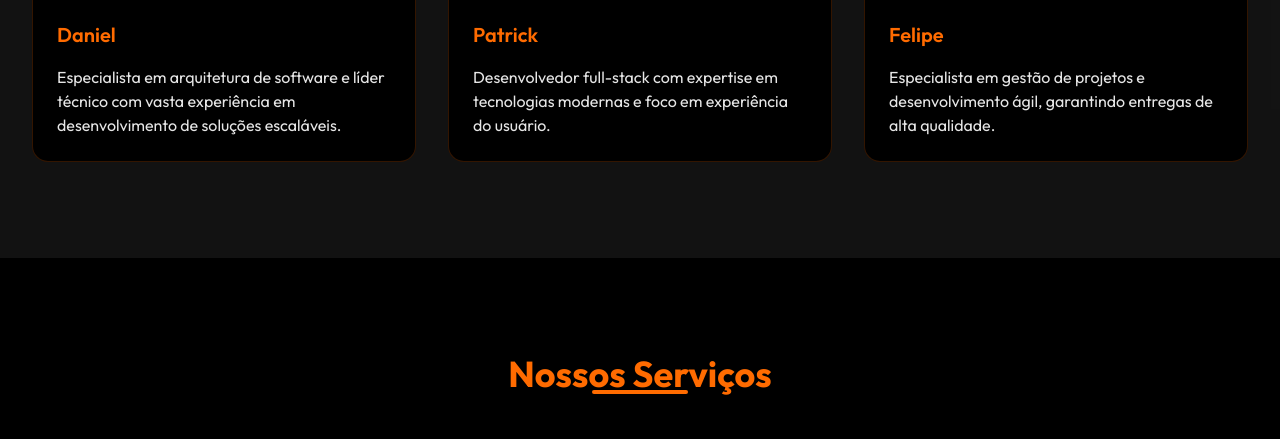
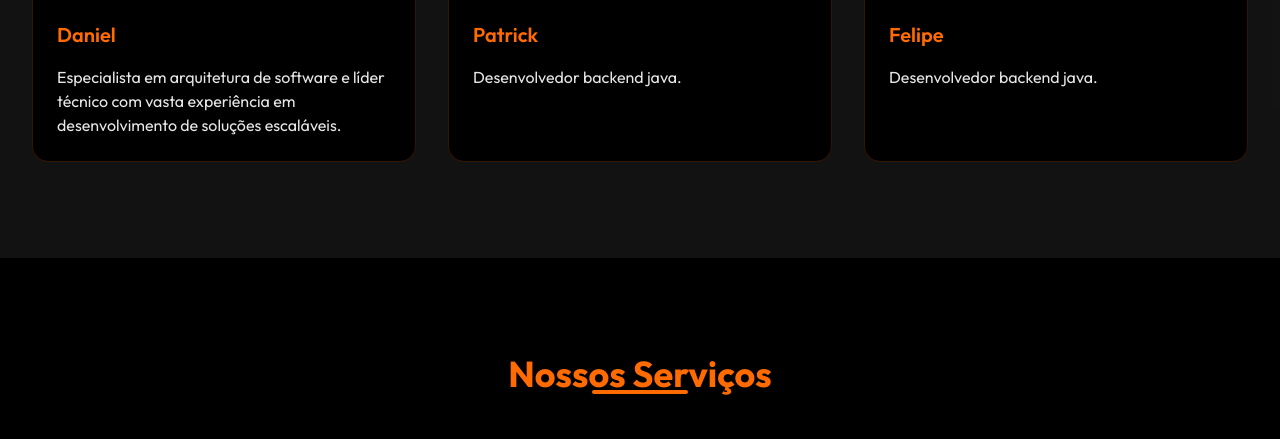
Before and after one commit to danmakowiesky/site-threadtec, a website built with Vite: page index.html in a window 1280 px wide. Shown: the part 1416-1855 px from the top of the page. Built offline with nearby package versions, Linux system fonts and the light colour scheme.

Commit message:
feat: nova desc

```diff
--- a/index.html
+++ b/index.html
@@ -79,14 +79,14 @@
                         <img src="https://images.unsplash.com/photo-1556157382-97eda2f9e2bf?w=400" alt="Patrick" class="w-full h-64 object-cover hover:scale-110 transition-transform duration-500">
                     </div>
                     <h3 class="text-xl font-semibold text-primary mb-4">Patrick</h3>
-                    <p class="text-light/90">Desenvolvedor full-stack com expertise em tecnologias modernas e foco em experiência do usuário.</p>
+                    <p class="text-light/90">Desenvolvedor backend java.</p>
                 </div>
                 <div class="team-card fade-in" style="transition-delay: 400ms;">
                     <div class="mb-6 overflow-hidden rounded-lg">
                         <img src="https://images.unsplash.com/photo-1556157382-97eda2f9e2bf?w=400" alt="Felipe" class="w-full h-64 object-cover hover:scale-110 transition-transform duration-500">
                     </div>
                     <h3 class="text-xl font-semibold text-primary mb-4">Felipe</h3>
-                    <p class="text-light/90">Especialista em gestão de projetos e desenvolvimento ágil, garantindo entregas de alta qualidade.</p>
+                    <p class="text-light/90">Desenvolvedor backend java.</p>
                 </div>
             </div>
         </div>
```
